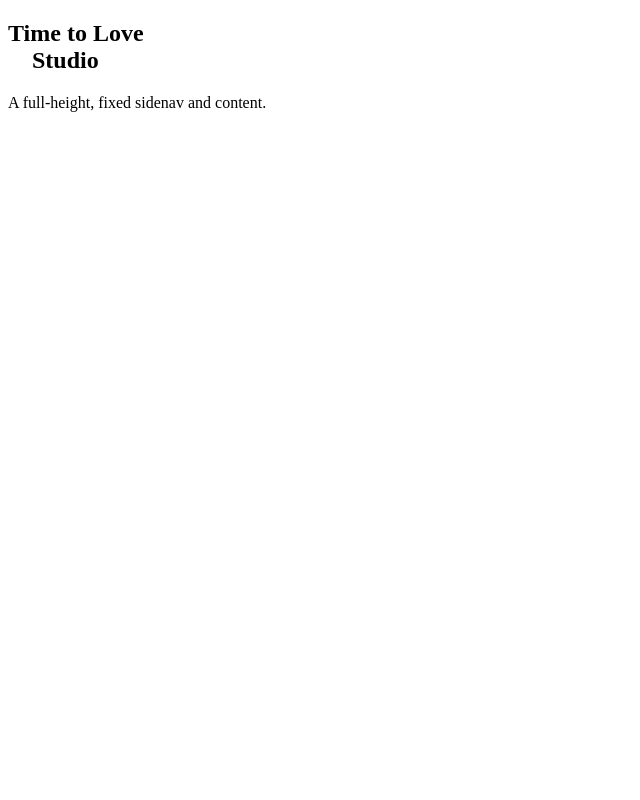
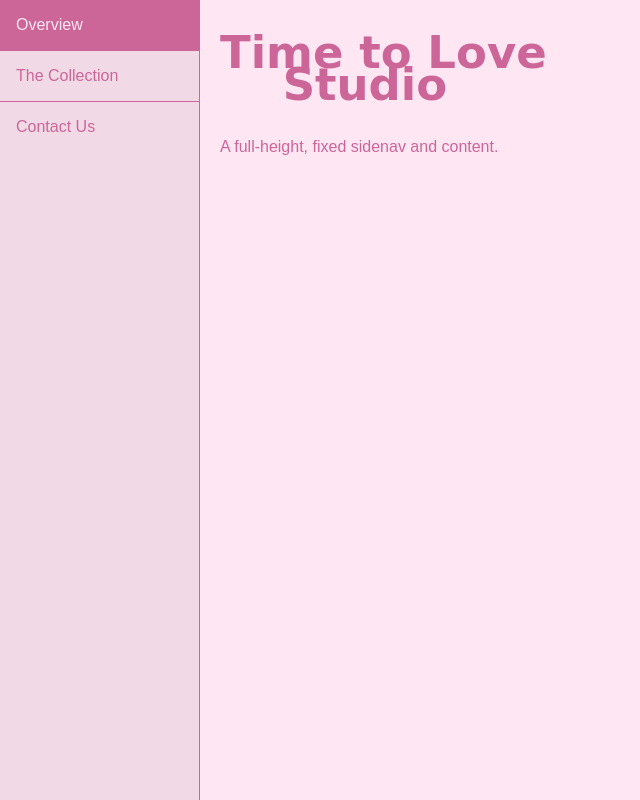
Before and after one commit to TimeToLoveStudio/TimeToLoveStudio.github.io, a plain HTML site: page index.html in a window 1280 px wide. Shown: the whole page, without its empty margins (0-640 px from the left). Drawn offline with Linux system fonts and the light colour scheme.

Commit message:
Update index.html

```diff
--- a/index.html
+++ b/index.html
@@ -2,13 +2,87 @@
 <html lang="en">
 <head>
 <title>CSS Template</title>
+<meta charset="utf-8">
+<meta name="viewport" content="width=device-width, initial-scale=1">
+<style>
+* {
+  box-sizing: border-box;
+}
 
+body {
+  margin: 0;
+  font-family: Arial, Helvetica, sans-serif;
+  background-color: #ffe6f3;
+  color: #cc6699;
+}
+
+h2	{
+font-family: "Brush Script MT", cursive; font-size: 45px; font-style: normal; font-variant: normal; line-height: 0.7;
+}
+
+/* Style the side navigation */
+.sidenav {
+  height: 100%;
+  width: 200px;
+  position: fixed;
+  z-index: 1;
+  top: 0;
+  left: 0;
+  background-color: #f2d9e6;
+  overflow-x: hidden;
+  border-right: thin solid #cc6699;
+}
+
+
+/* Side navigation links */
+.sidenav a {
+  color: #cc6699;
+  padding: 16px;
+  text-decoration: none;
+  display: block;
+  border-bottom: thin solid #cc6699;
+}
+
+/* Side navigation links */
+.sidenav b {
+  color: #cc6699;
+  padding: 16px;
+  text-decoration: none;
+  display: block;
+  font-weight: normal;
+}
+
+/* Change color on hover */
+.sidenav a:hover {
+  background-color: #cc6699;
+  color: #ffe6f3;
+}
+
+/* Change color on hover */
+.sidenav b:hover {
+  background-color: #cc6699;
+  color: #ffe6f3;
+}
+
+/* Style the content */
+.content {
+  margin-left: 200px;
+  padding-left: 20px;
+}
+</style>
 </head>
 <body>
 
+<div class="sidenav">
+  <a href="#">Overview</a>
+  <a href="#">The Collection</a>
+  <b href="#">Contact Us</b>
+</div>
 
+<div class="content">
   <h2>Time to Love<br>&nbsp;&nbsp;&nbsp;&nbsp;Studio</h2>
   <p>A full-height, fixed sidenav and content.</p>
+</div>
 
 </body>
 </html>
```
